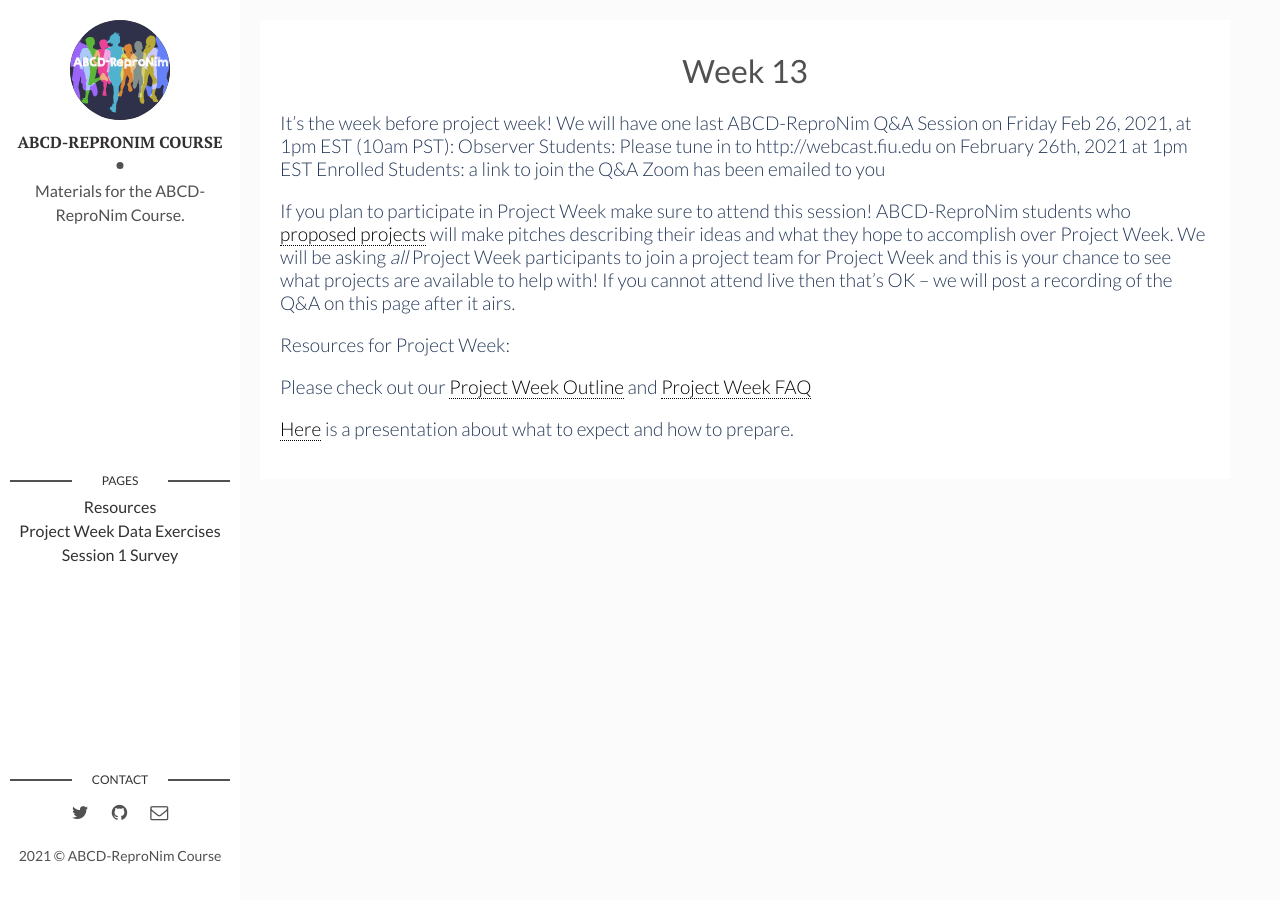
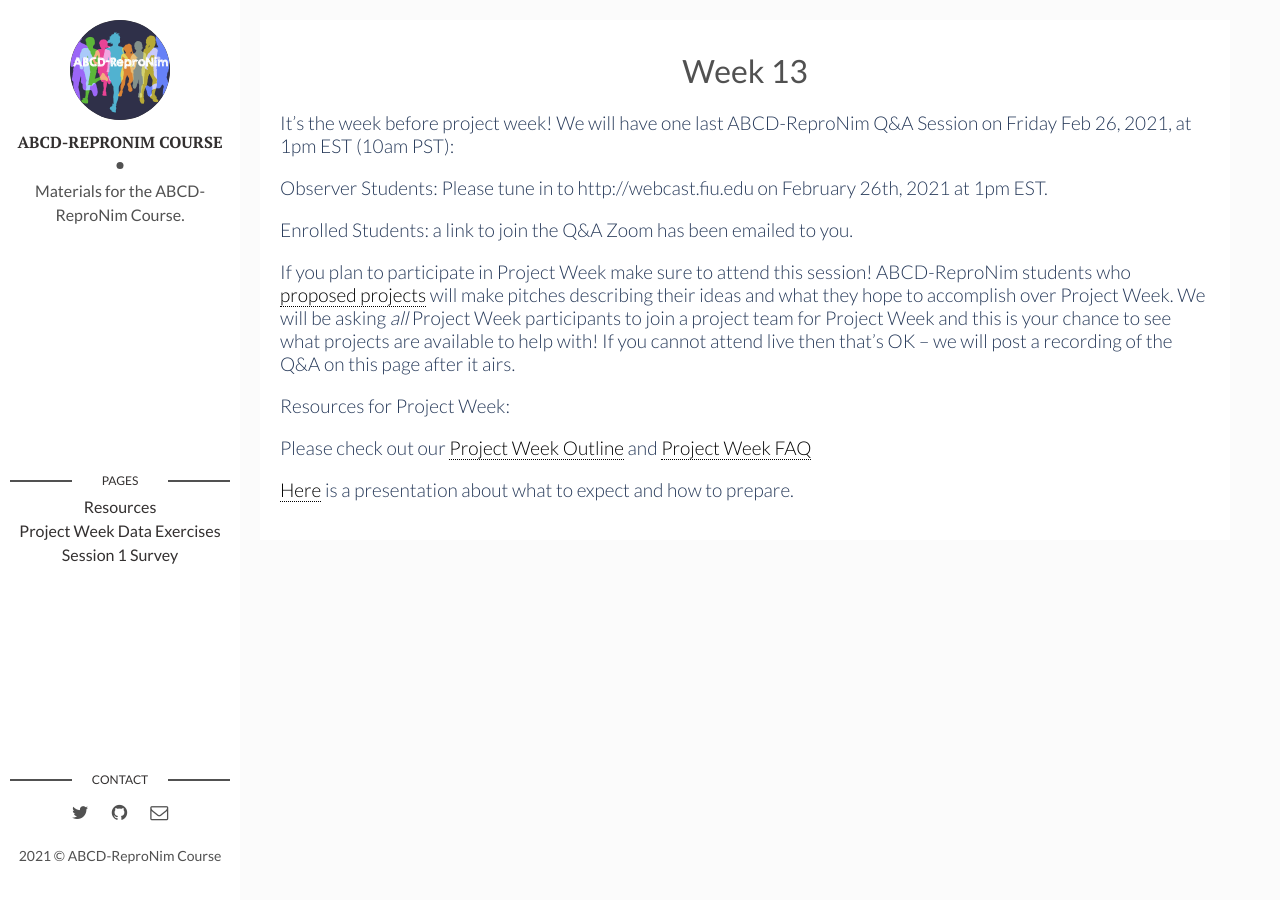
Before and after one commit to ABCD-ReproNim/materials, a Jekyll site: the page built from _posts/2021-02-26-week-13.md, in a window 1280 px wide. Built offline with Jekyll 4.4.1, drawn with Linux system fonts in a browser that asks for light colours.

Commit message:
fix spacing issue

```diff
--- a/_posts/2021-02-26-week-13.md
+++ b/_posts/2021-02-26-week-13.md
@@ -7,8 +7,10 @@ img: week13.jpg # Add image post (optional)
 ---
 
 It's the week before project week! We will have one last ABCD-ReproNim Q&A Session on Friday Feb 26, 2021, at 1pm EST (10am PST):
-  Observer Students: Please tune in to http://webcast.fiu.edu on February 26th, 2021 at 1pm EST
-  Enrolled Students: a link to join the Q&A Zoom has been emailed to you
+
+Observer Students: Please tune in to http://webcast.fiu.edu on February 26th, 2021 at 1pm EST.
+
+Enrolled Students: a link to join the Q&A Zoom has been emailed to you.
 
 If you plan to participate in Project Week make sure to attend this session! ABCD-ReproNim students who [proposed projects](https://github.com/ABCD-ReproNim/projects/issues) will make pitches describing their ideas and what they hope to accomplish over Project Week. We will be asking *all* Project Week participants to join a project team for Project Week and this is your chance to see what projects are available to help with! If you cannot attend live then that's OK -- we will post a recording of the Q&A on this page after it airs.
 
```
